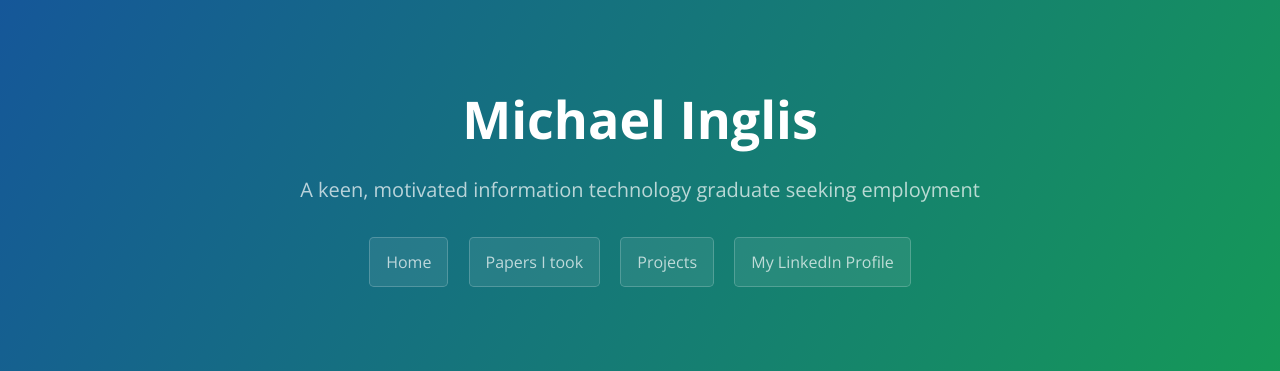
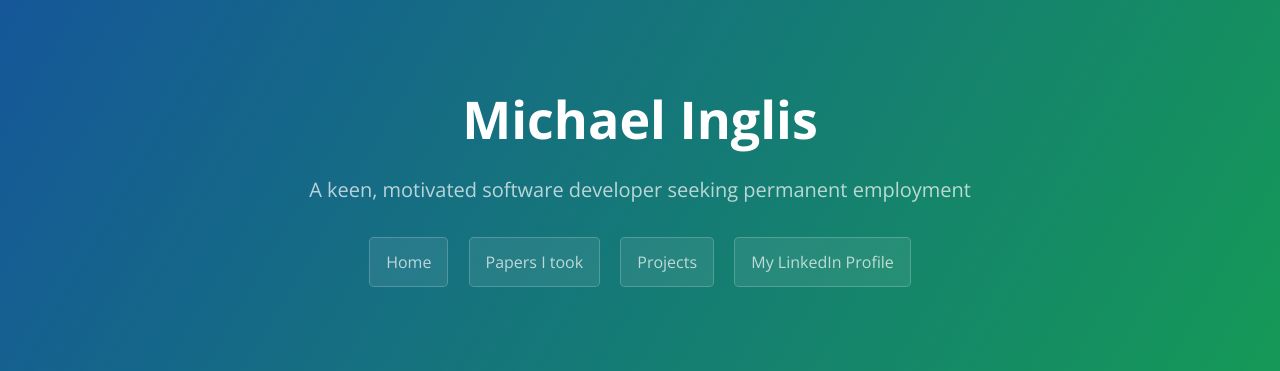
Before and after one commit to MichaelNZ85/MichaelNZ85.github.io, a Jekyll site: the page built from index.md, in a window 1280 px wide. Shown: the top 371 px of the page. Built offline with Jekyll 4.4.1, drawn with Linux system fonts in a browser that asks for light colours.

Commit message:
Updated config

```diff
--- a/_config.yml
+++ b/_config.yml
@@ -1,5 +1,5 @@
 title: Michael Inglis
-description: A keen, motivated information technology graduate seeking employment
+description: A keen, motivated software developer seeking permanent employment
 show_downloads: true
 google_analytics:
 theme: jekyll-theme-cayman
```
